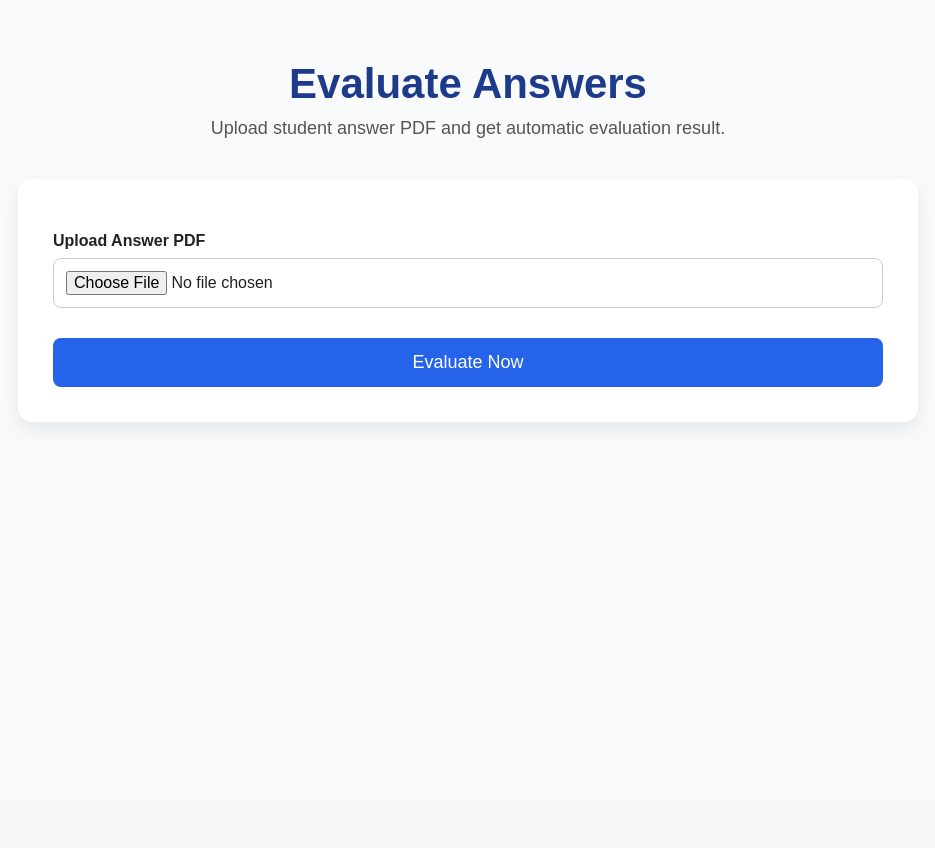
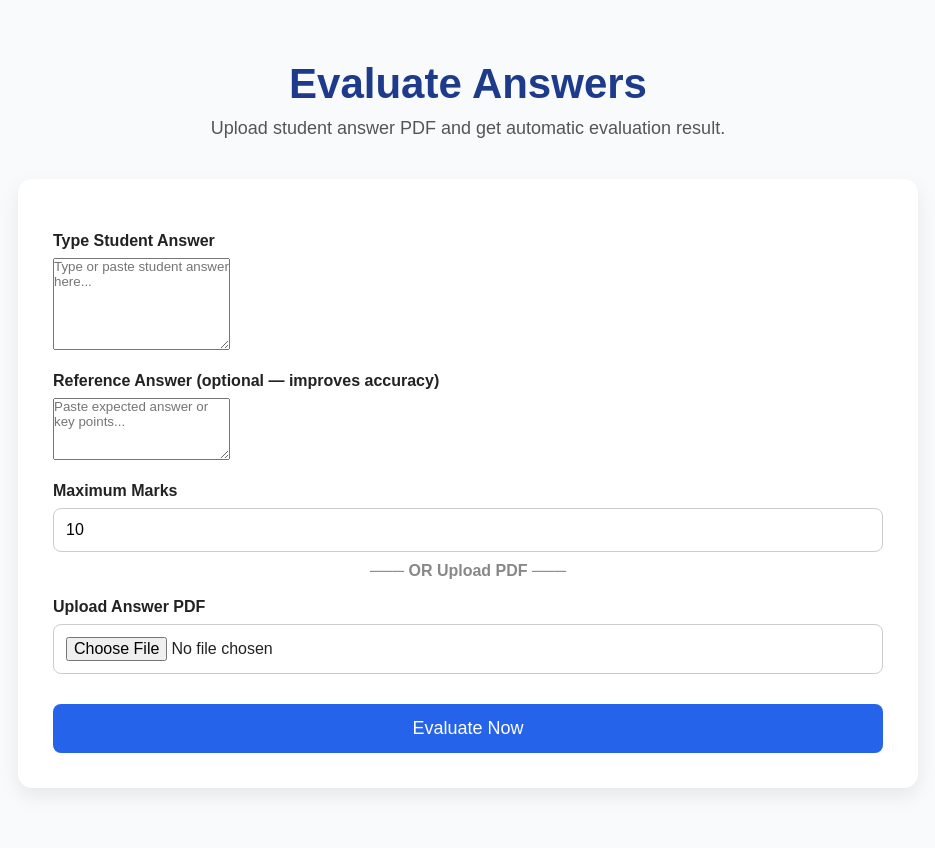
Before and after one commit to khushisharma0709/Sessional-Hub, a Flask app: page /evaluate in a window 1280 px wide. Shown: the part 68-916 px from the top of the page, without its empty margins (172-1107 px from the left). Before the commit the page ends 494 px from the top, so only its background shows below. Run offline with Flask 3, Linux system fonts and the light colour scheme.

```diff
--- a/templates/evaluate.html
+++ b/templates/evaluate.html
@@ -32,9 +32,24 @@
     <!-- Form -->
     <form action="/evaluate_answer" method="POST" enctype="multipart/form-data" class="paper-form">
 
+        <!-- Typed Answer -->
+        <label>Type Student Answer</label>
+        <textarea name="student_answer" rows="6" placeholder="Type or paste student answer here..."></textarea>
+
+        <!-- Reference Answer -->
+        <label>Reference Answer (optional — improves accuracy)</label>
+        <textarea name="reference_answer" rows="4" placeholder="Paste expected answer or key points..."></textarea>
+
+        <!-- Max Marks -->
+        <label>Maximum Marks</label>
+        <input type="number" name="max_marks" value="10" min="1" max="100">
+
+        <!-- OR separator -->
+        <label style="text-align:center;color:#888;margin-top:10px;">─── OR Upload PDF ───</label>
+
         <!-- File Upload -->
         <label>Upload Answer PDF</label>
-        <input type="file" name="answer_pdf" accept=".pdf" required>
+        <input type="file" name="answer_pdf" accept=".pdf">
 
         <!-- Button -->
         <button type="submit" class="btn-submit">Evaluate Now</button>
```
